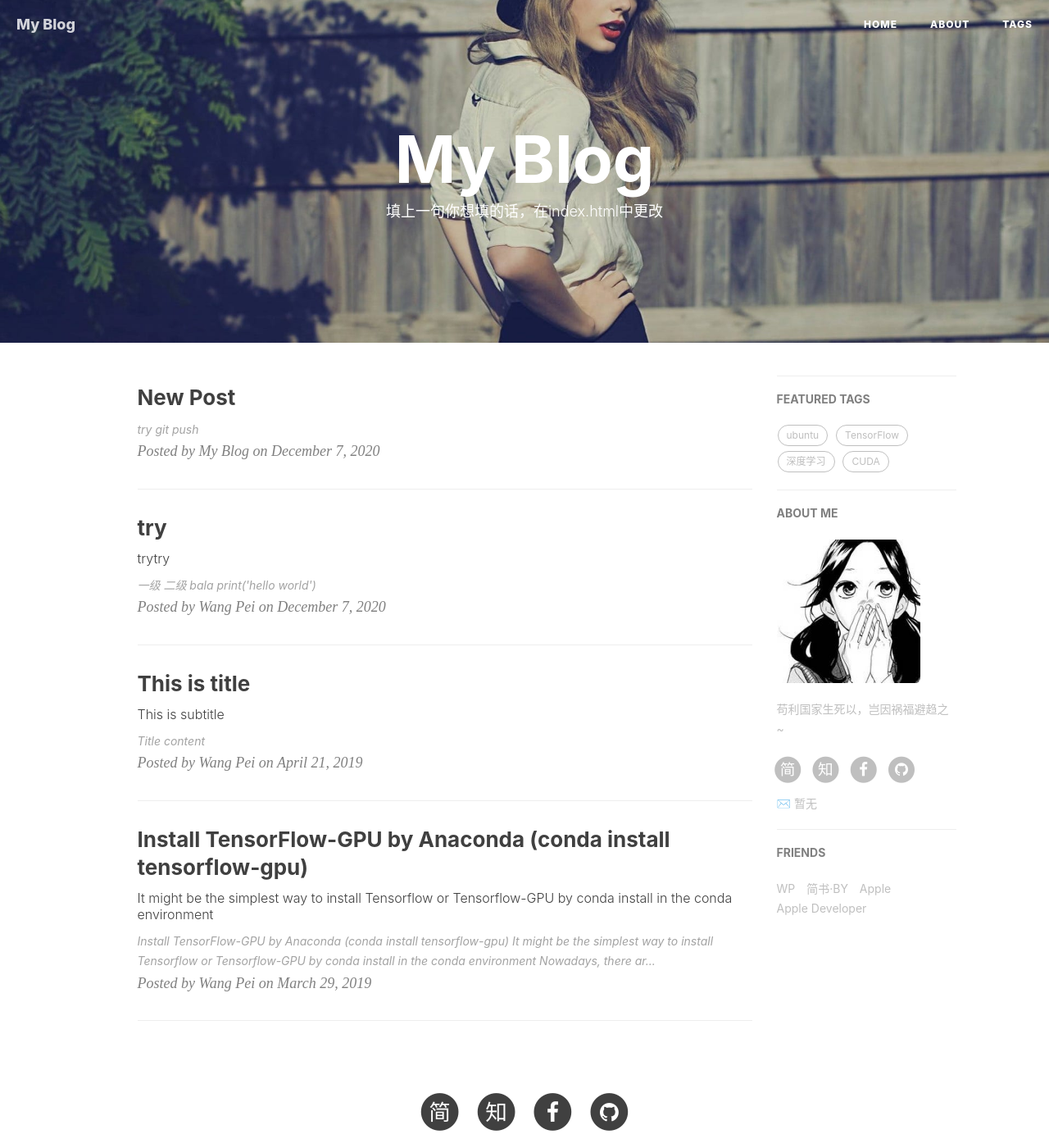
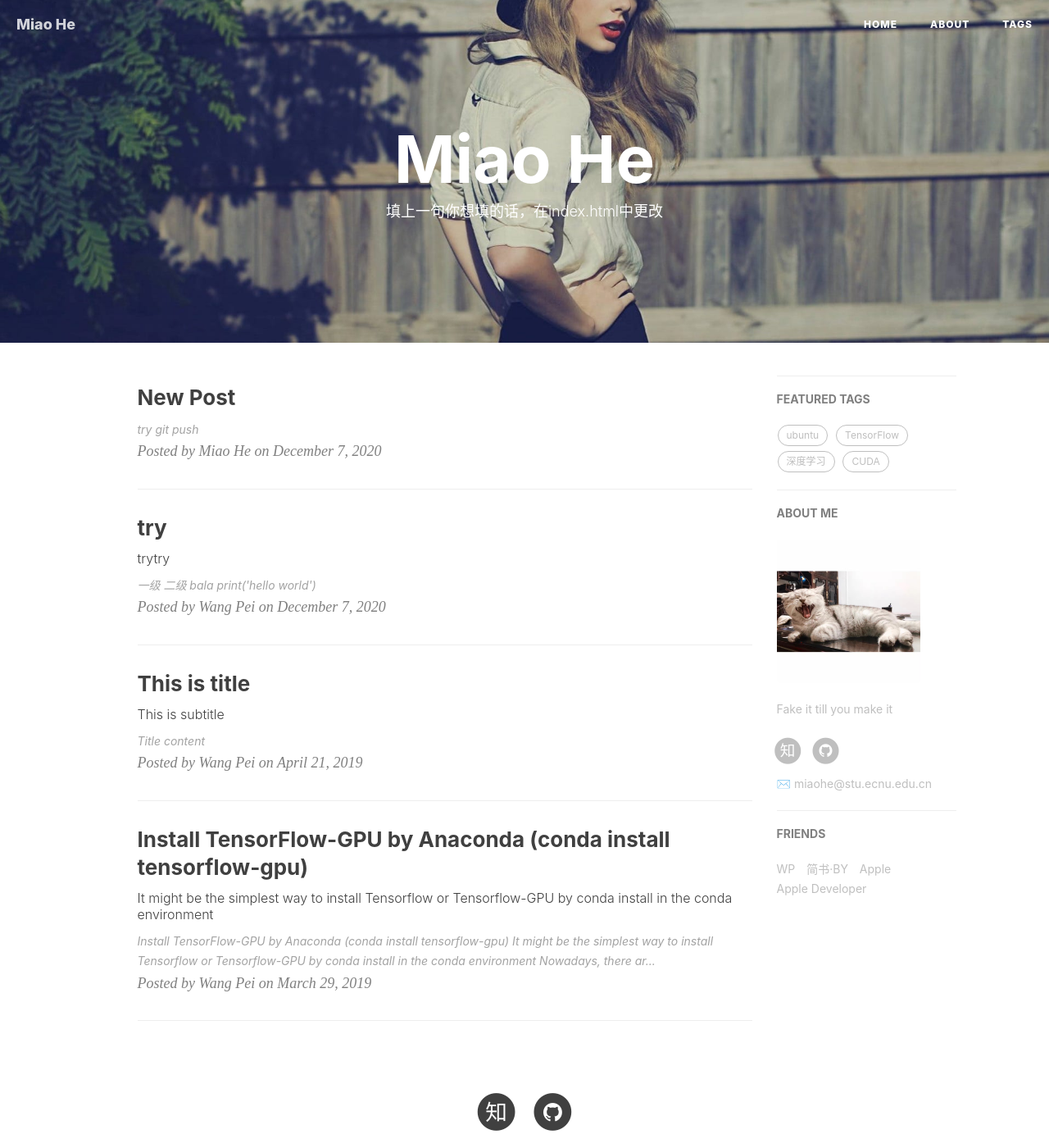
Before and after one commit to MiaoHe13/MiaoHe13.github.io, a Jekyll site: the page built from index.html, in a window 1280 px wide and 1400 px high. Shown: the whole window at 82% size. Built offline with Jekyll 4.4.1, drawn with Linux system fonts in a browser that asks for light colours; nearby versions of some CDN libraries; the list of posts is cut into pages by our own code; comment, search, counter and statistics services are not loaded; some of the changed text lies outside the part shown.

Commit message:
Update _config.yml

```diff
--- a/_config.yml
+++ b/_config.yml
@@ -1,29 +1,25 @@
 # Site settings
-title: My Blog
-SEOTitle: 我的博客 | My Blog
+title: Miao He
+SEOTitle: Miao He's Blog
 header-img: img/post-bg-desk.jpg
-email: 暂无
-description: "写一句你想写的话"
-keyword: "我的博客"
-url: "http://name.github.io"          # your host, for absolute URL
+email: miaohe@stu.ecnu.edu.cn
+description: Ecology Seed
+keyword: "Miao He's Blog"
+url: "http://miaohe13.github.io"          # your host, for absolute URL
 baseurl: ""      # for example, '/blog' if your blog hosted on 'host/blog'
-github_repo: "https://github.com/name/name.github.io.git" # you code repository
+github_repo: "https://github.com/name/miaohe13.github.io.git" # you code repository
 
 # Sidebar settings
 sidebar: true                           # whether or not using Sidebar.
-sidebar-about-description: "苟利国家生死以，岂因祸福避趋之~"
-sidebar-avatar: /img/avatar_binggan.jpg      # use absolute URL, seeing it's used in both `/` and `/about/`
+sidebar-about-description: "Fake it till you make it"
+sidebar-avatar: /img/芋圆.jpg      # use absolute URL, seeing it's used in both `/` and `/about/`
 
 
 
 # SNS settings
 RSS: false
-# weibo_username:     暂无
-zhihu_username:     暂无
-github_username:    暂无
-facebook_username:  暂无
-jianshu_username:   暂无
-#twitter_username:   暂无
+zhihu_username:     Arice Ho
+github_username:    MiaoHe13
 
 
 
@@ -62,8 +58,8 @@ gitalk:
   enable: true    #是否开启Gitalk评论
   clientID:                             #生成的clientID
   clientSecret:     #生成的clientSecret
-  repo: name.github.io    #仓库名称
-  owner:     #github用户名
+  repo: miaohe.github.io    #仓库名称
+  owner: MiaoHe13     #github用户名
   admin:
   distractionFreeMode: true #是否启用类似FB的阴影遮罩
 
```
